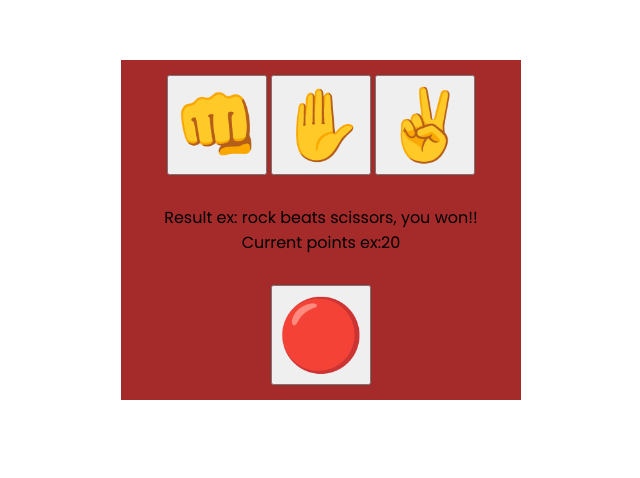
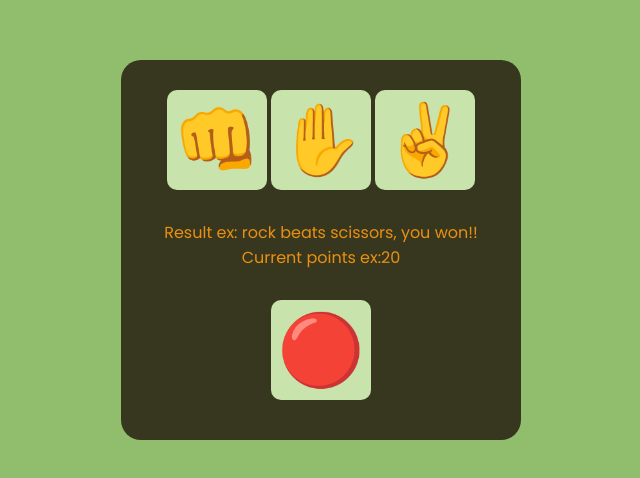
Before and after one commit to NunonCunha/rock-paper-scissors, a plain HTML site: page index.html in a window 1280 px wide. Shown: the whole page, without its empty margins (319-959 px from the left). Drawn offline with Linux system fonts and the light colour scheme.

Commit message:
index, script, styles

```diff
--- a/index.html
+++ b/index.html
@@ -15,14 +15,15 @@
   </head>
   <body>
     <div id="container">
-      <div id="game" class="div-properties">
-        <button id="rock" class="game-button" value="0">
+      <div id="game">
+        <div class="div-properties">
+          <button id="rock" class="game-button" value="rock">
             <span id="rock-emoji">&#128074;</span>
           </button>
-        <button id="paper" class="game-button" value="1">
+          <button id="paper" class="game-button" value="paper">
             <span id="paper-emoji">&#9995;</span>
           </button>
-        <button id="scissor" class="game-button" value="2">
+          <button id="scissor" class="game-button" value="scissor">
             <span id="scissor-emoji">&#9996;</span>
           </button>
         </div>
@@ -36,6 +37,7 @@
           </button>
         </div>
       </div>
+    </div>
     <script src="script.js"></script>
   </body>
 </html>
--- a/script.js
+++ b/script.js
@@ -0,0 +1,18 @@
+let rockButton = document.getElementById("rock").value;
+let paperButton = document.getElementById("paper").value;
+let scissorButton = document.getElementById("scissor").value;
+
+const game = (userChoice, randomChoice) => {
+  if (userChoice > randomChoice) {
+    console.log(userChoice, " ", randomChoice);
+    console.log("user");
+  } else if (userChoice < randomChoice) {
+    console.log(userChoice, " ", randomChoice);
+    console.log("computer");
+  } else {
+    console.log(userChoice, " ", randomChoice);
+    console.log("equal");
+  }
+};
+
+console.log({ rockButton }, { paperButton }, { scissorButton });
--- a/style.css
+++ b/style.css
@@ -2,27 +2,51 @@
     margin: 0;
     padding: 0;
     box-sizing: border-box;
+
+
+}
+body{
+    background-color: #90BE6D;
     font-family: 'Nunito', sans-serif;
     font-family: 'Poppins', sans-serif;
+    color: #EA9010;
 }
 
 #container{
     width: 100%;
     margin-top: 60px;
+
 }
 
-.div-properties{
-    background-color: brown;
+#game{
+    border-radius: 20px;
+    background-color: #37371F;
     width: 400px;
     margin: 0 auto;
     text-align: center;
     padding: 15px;
+    height: 380px;
+}
+
+.div-properties{
+    padding: 15px;
 }
 
 .game-button{
+    background-color: #C9E3AC;
     width: 100px;
     height: 100px;
     font-size:70px;
     text-align: center;
     line-height: 1em;
+    border: none;
+    border-radius: 10px;
 }
+
+.game-button:hover{
+    width: 80px;
+    height: 80px;
+    font-size:50px;
+    transition: 0.1s;
+    cursor: pointer;
+}
```
Lines whose indentation alone changed are shown as unchanged.
